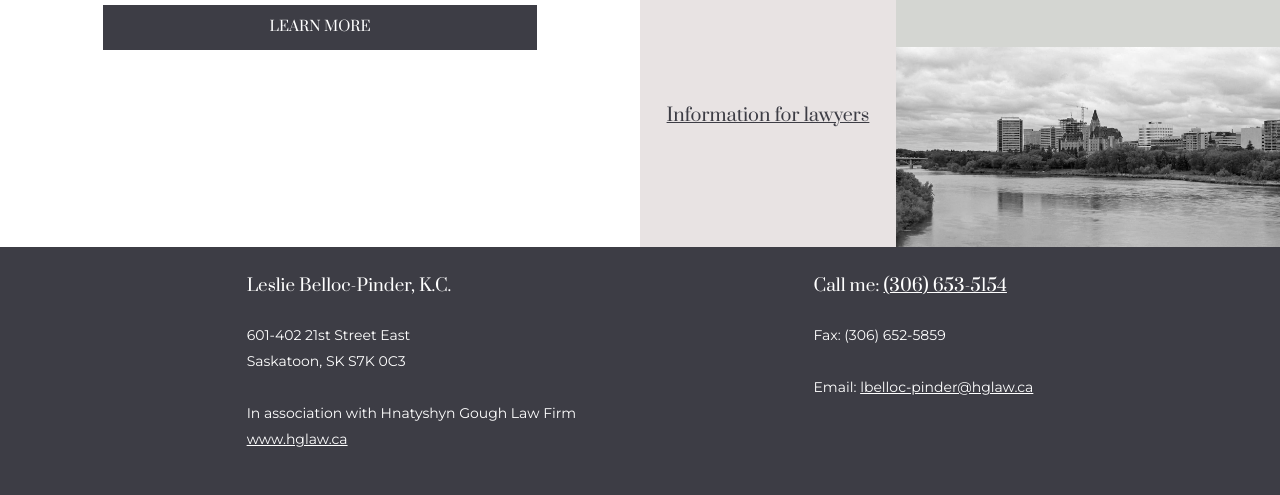
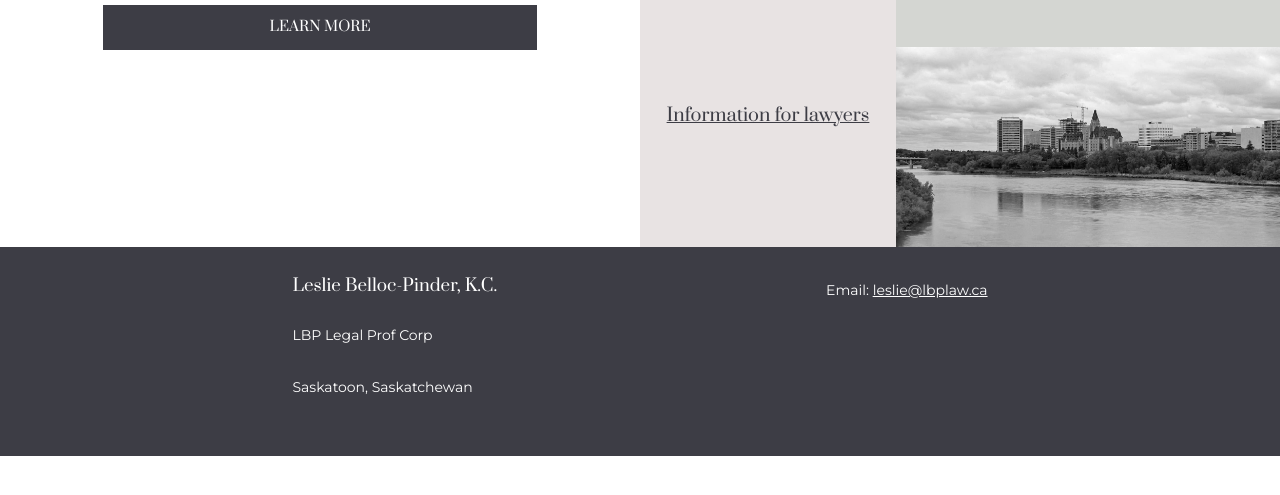
Before and after one commit to milos-prince/lbpLaw, a Gatsby site: page / in a window 1280 px wide. Shown: the part 565-1060 px from the top of the page. After the commit the page ends 1021 px from the top, so only its background shows below. Built offline with nearby package versions, Linux system fonts and the light colour scheme; Gatsby itself is replaced by a stand-in of ours.

Commit message:
footer changes

```diff
--- a/src/components/layout.js
+++ b/src/components/layout.js
@@ -33,14 +33,11 @@
           <div className="footerContent">
             <div>
             <h2>Leslie Belloc-Pinder, K.C.</h2>
-            <p>601-402 21st Street East <br />Saskatoon, SK S7K 0C3</p>
-            <p>In association with Hnatyshyn Gough Law Firm
-            <br /><a href="https://www.hglaw.ca">www.hglaw.ca</a></p>
+            <p>LBP Legal Prof Corp</p>
+            <p>Saskatoon, Saskatchewan</p>
             </div>
             <div>
-            <h2>Call me: <a href="tel:306-653-5154">(306) 653-5154</a></h2>
-            <p>Fax: (306) 652-5859</p>
-            <p>Email: <a href="mailto:lbelloc-pinder@hglaw.ca">lbelloc-pinder@hglaw.ca</a></p>
+            <p>Email: <a href="mailto:leslie@lbplaw.ca">leslie@lbplaw.ca</a></p>
             </div>
           </div>
         </footer>
```
